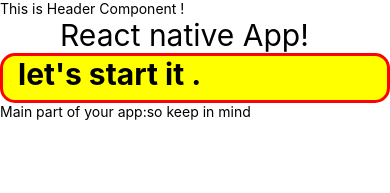
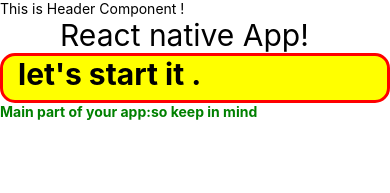
Before and after one commit to MissProgramm/demo, a React Native app: screen / in a window 390 px wide. Shown: the top 193 px of the page. Built offline with nearby package versions, Linux system fonts and the light colour scheme.

Commit message:
styling through props

```diff
--- a/Body.js
+++ b/Body.js
@@ -1,14 +1,14 @@
-import { Text,View } from "react-native";
+import { Text,View,StyleSheet } from "react-native";
 
 
 
-const Body =()=>{
+const Body =({style})=>{
 
 return(
 
-<view>
-    <Text>Main part of your app:so keep in mind  </Text>
-</view>
+<View>
+    <Text style={style}>Main part of your app:so keep in mind  </Text>
+</View>
 
 
 )
```
